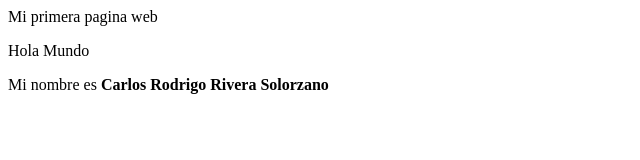
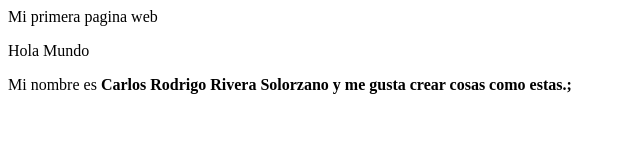
Before and after one commit to RodrigoCusco/web, a plain HTML site: page index.html in a window 1280 px wide. Shown: the whole page, without its empty margins (0-640 px from the left). Drawn offline with Linux system fonts and the light colour scheme.

Commit message:
Update index.html

```diff
--- a/index.html
+++ b/index.html
@@ -4,6 +4,6 @@
 <head>
 <body>
 <p>Hola Mundo</p>
-<hl>Mi nombre es <strong>Carlos Rodrigo Rivera Solorzano</strong></hl>
+<hl>Mi nombre es <strong>Carlos Rodrigo Rivera Solorzano y me gusta crear cosas como estas.;</strong></hl>
 </body>
 <html>
```
